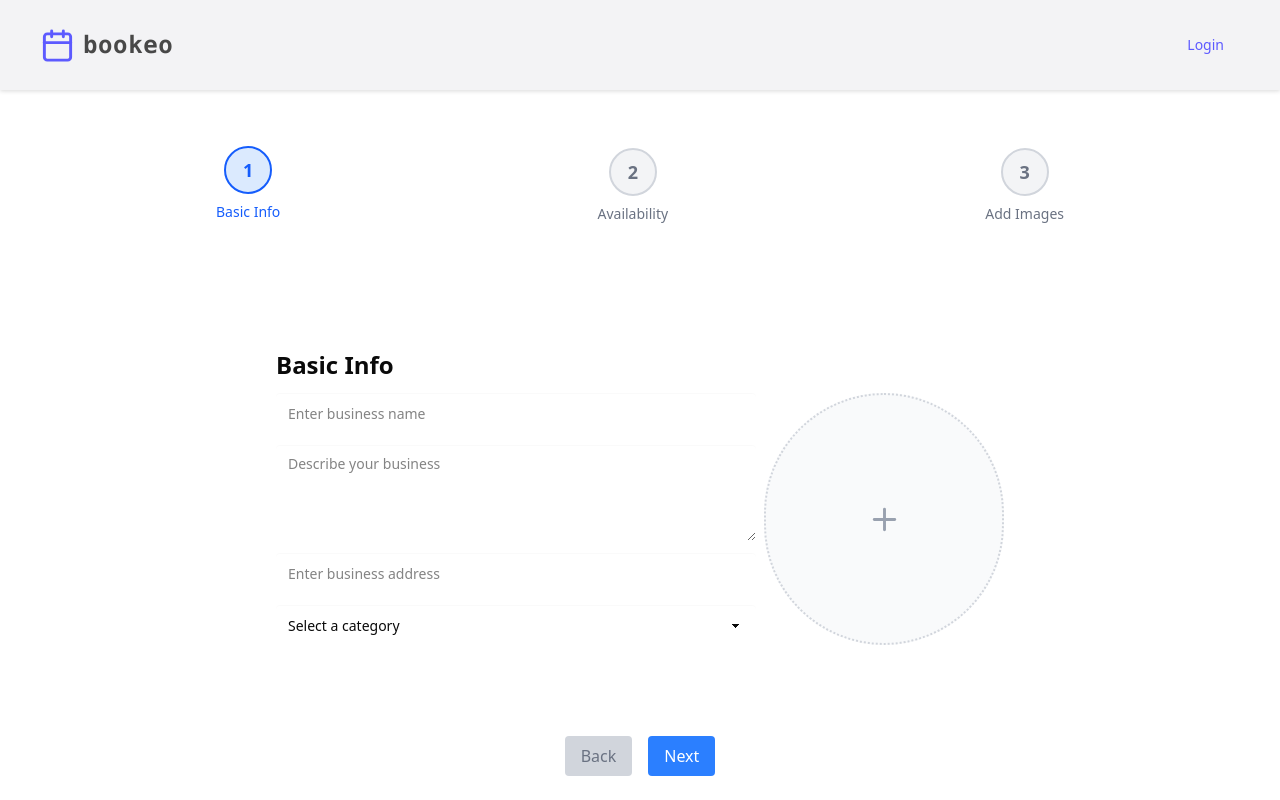
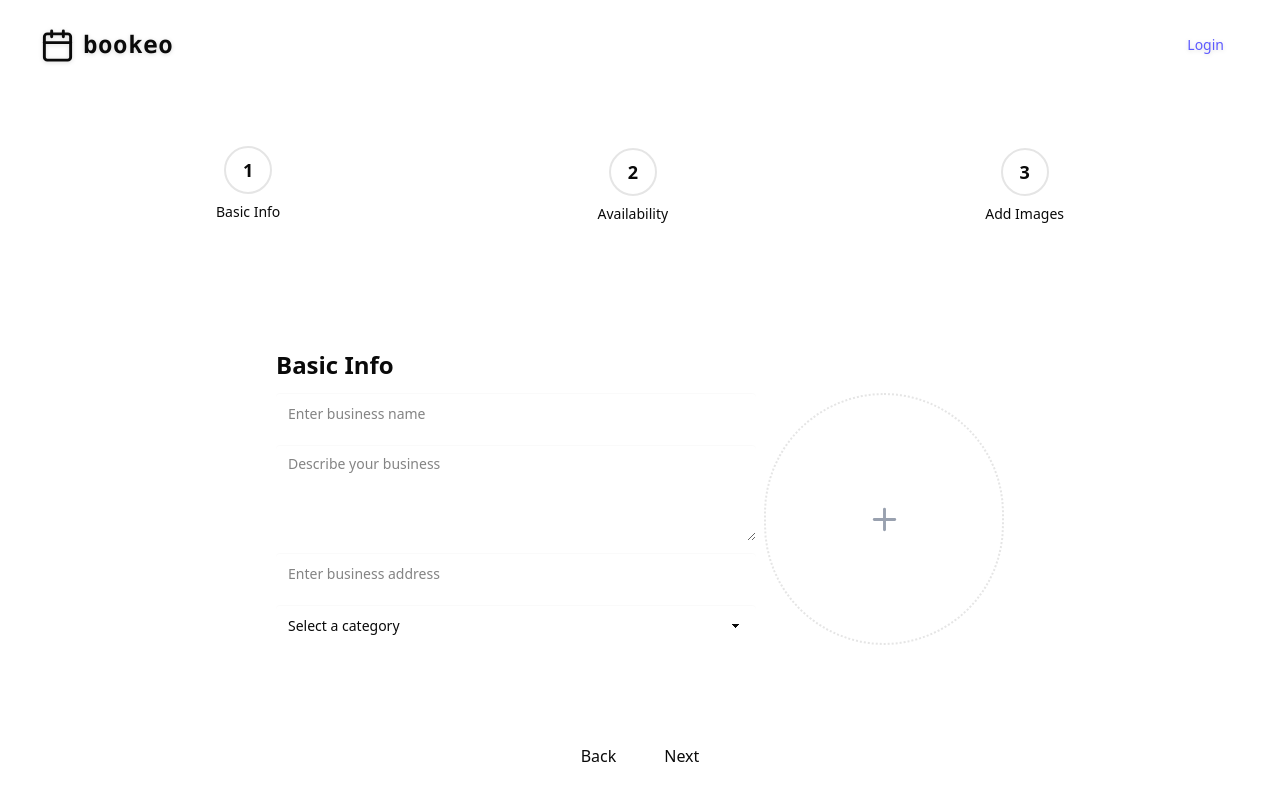
Before and after one commit to MossDog/Bookings, a React (Vite) app in the folder web-client/: page /profile-creation in a window 1280 px wide. Built offline with nearby package versions, Linux system fonts and the light colour scheme; no server answers.

Commit message:
removed all hardcoded colors for theme testing

```diff
--- a/web-client/src/components/HorizontalSteps.tsx
+++ b/web-client/src/components/HorizontalSteps.tsx
@@ -26,44 +26,34 @@ const HorizontalSteps: React.FC<HorizontalStepsProps> = ({ steps, children, vali
   };
 
   return (
-    <div className="flex flex-col justify-between items-center p-6 space-y-6 bg-white w-screen grow">
+    <div className="flex flex-col justify-between items-center p-6 space-y-6 w-screen grow">
     <div className="relative w-full max-w-4xl mx-auto px-6 py-8">
       {/* Steps */}
       <ul className="flex justify-between items-center">
         {steps.map((step, index) => {
-          const isCompleted = index + 1 < currentStep;
+          //const isCompleted = index + 1 < currentStep;
           const isActive = index + 1 === currentStep;
 
           return (
             <li
               key={index}
-              className={`flex flex-col items-center text-center ${
-                isActive ? "text-blue-600" : "text-gray-500"
-              }`}
+              className={`flex flex-col items-center text-center`}
             >
               {/* Step Circle */}
               <div
-                className={`w-12 h-12 flex items-center justify-center rounded-full border-2 font-bold text-lg transition-all duration-300 ${
-                  isCompleted
-                    ? "bg-blue-500 border-blue-500 text-white"
-                    : isActive
-                    ? "bg-blue-100 border-blue-600 text-blue-600"
-                    : "bg-gray-100 border-gray-300 text-gray-500"
-                }`}
+                className={`w-12 h-12 flex items-center justify-center rounded-full border-2 font-bold text-lg transition-all duration-300`}
               >
                 {index + 1}
               </div>
               {/* Step Label */}
               <span
-                className={`mt-2 text-sm font-medium ${
-                  isActive ? "font-bold text-blue-600" : "text-gray-500"
-                }`}
+                className={`mt-2 text-sm font-medium`}
               >
                 {step}
               </span>
               {/* Current Step Indicator */}
               {isActive && (
-                <span className="mt-1 text-xs text-blue-500 font-semibold">
+                <span className="mt-1 text-xs font-semibold">
                 </span>
               )}
             </li>
@@ -78,22 +68,14 @@ const HorizontalSteps: React.FC<HorizontalStepsProps> = ({ steps, children, vali
         <button
           onClick={handleBack}
           disabled={currentStep === 1}
-          className={`px-4 py-2 rounded ${
-            currentStep === 1
-              ? "bg-gray-300 text-gray-500 cursor-not-allowed"
-              : "bg-blue-500 text-white hover:bg-blue-600"
-          }`}
+          className={`px-4 py-2 rounded`}
         >
           Back
         </button>
         <button
           onClick={handleNext}
           disabled={currentStep === totalSteps}
-          className={`px-4 py-2 rounded ${
-            currentStep === totalSteps
-              ? "bg-gray-300 text-gray-500 cursor-not-allowed"
-              : "bg-blue-500 text-white hover:bg-blue-600"
-          }`}
+          className={`px-4 py-2 rounded`}
         >
           Next
         </button>
--- a/web-client/src/components/Navbar.tsx
+++ b/web-client/src/components/Navbar.tsx
@@ -20,11 +20,11 @@ export default function Navbar() {
   return (
 
     <div
-      className='navbar px-10 bg-[#f3f3f5] drop-shadow-sm min-h-[90px]'
+      className='navbar px-10 drop-shadow-sm min-h-[90px]'
     >
       <div className='navbar-start flex gap-2'>
-        <Calendar size={35} className='text-[#5d5aff]' />
-        <h2 className='text-2xl font-mono text-[#484848] tracking-wide font-semibold'>bookeo</h2>
+        <Calendar size={35} />
+        <h2 className='text-2xl font-mono tracking-wide font-semibold'>bookeo</h2>
       </div>
 
       <div className='navbar-end'>
--- a/web-client/src/components/NavbarDialogMenu.tsx
+++ b/web-client/src/components/NavbarDialogMenu.tsx
@@ -32,21 +32,21 @@ export default function NavbarDialogMenu() {
   return (
     <Dialog>
       <DialogTrigger>
-        <div className="bg-white rounded-full p-3 cursor-pointer">
-          <Menu className="text-[#484848]"/>
+        <div className="rounded-full p-3 cursor-pointer">
+          <Menu/>
         </div>
       </DialogTrigger>
       <DialogContent>
         <DialogHeader className="mb-5">
           <DialogTitle>My Account</DialogTitle>
         </DialogHeader>
-        <div className="min-h-[200px] flex flex-col text-[#484848] justify-between">
+        <div className="min-h-[200px] flex flex-col justify-between">
           <div className="flex flex-col gap-2">
-            <button className="w-fit cursor-pointer font-semibold text-[#5d5aff]" onClick={() => navigate(`${user?.id}/profile`)}>Profile</button>
-            <button className="w-fit cursor-pointer font-semibold text-[#5d5aff]" onClick={() => navigate(`/settings`)}>Settings</button>
-            <button className="w-fit cursor-pointer font-semibold text-[#5d5aff]" onClick={handleSignout}>Sign out</button>
+            <button className="w-fit cursor-pointer font-semibold" onClick={() => navigate(`${user?.id}/profile`)}>Profile</button>
+            <button className="w-fit cursor-pointer font-semibold" onClick={() => navigate(`/settings`)}>Settings</button>
+            <button className="w-fit cursor-pointer font-semibold" onClick={handleSignout}>Sign out</button>
           </div>
-          <Button className="w-full bg-[#5d5aff]">Add your business</Button>
+          <Button className="w-full">Add your business</Button>
         </div>
       </DialogContent>
     </Dialog>
--- a/web-client/src/components/image/ImageSlot.tsx
+++ b/web-client/src/components/image/ImageSlot.tsx
@@ -71,7 +71,7 @@ export default function ImageSlot({
     <div
       className={cn(
         'relative group w-full h-full',
-        imageUrl != null ? '' : 'border-2 border-dotted border-gray-300 bg-gray-50 hover:bg-gray-100',
+        imageUrl != null ? '' : 'border-2 border-dotted',
         'flex items-center justify-center',
         rounding
       )}
@@ -111,12 +111,11 @@ function ImagePart ({
       <button
         className={cn(
           'absolute top-2 right-2 p-2 rounded-full',
-          'bg-black/40 hover:bg-black/60',
           'transition-all duration-200 backdrop-blur-sm',
           'cursor-pointer opacity-0 group-hover:opacity-100'
         )}
       >
-        <Edit size={24} className='text-white drop-shadow-md' />
+        <Edit size={24} className='drop-shadow-md' />
       </button>
     </>
   )
--- a/web-client/src/components/widgets/ServicesWidget.tsx
+++ b/web-client/src/components/widgets/ServicesWidget.tsx
@@ -31,21 +31,21 @@ const ServicesWidget: React.FC = () => {
     <div className="p-6 space-y-4">
       <h2 className="text-2xl font-bold text-center">Our Services</h2>
 
-      {isLoading && <p className="text-center text-gray-500">Loading services...</p>}
-      {error && <p className="text-red-500 text-center">{error}</p>}
+      {isLoading && <p className="text-center">Loading services...</p>}
+      {error && <p className="text-center">{error}</p>}
 
       {!isLoading && !error && services.length === 0 && (
-        <p className="text-center text-gray-500">No services available at the moment.</p>
+        <p className="text-center">No services available at the moment.</p>
       )}
 
       {services.map((service) => (
         <div
           key={service.id}
-          className="grid grid-cols-3 gap-4 border rounded-lg p-4 shadow-md bg-white items-center"
+          className="grid grid-cols-3 gap-4 border rounded-lg p-4 shadow-md items-center"
         >
-          <h3 className="text-gray-700 text-xl font-semibold">{service.name}</h3>
-          <p className="text-gray-700">{service.description}</p>
-          <p className="text-blue-600 font-bold text-right">${service.price.toFixed(2)}</p>
+          <h3 className="text-xl font-semibold">{service.name}</h3>
+          <p>{service.description}</p>
+          <p className="font-bold text-right">${service.price.toFixed(2)}</p>
         </div>
       ))}
     </div>
--- a/web-client/src/pages/HomePage.tsx
+++ b/web-client/src/pages/HomePage.tsx
@@ -38,32 +38,32 @@ export default function ExploreBusinesses() {
     <h1 className="text-3xl font-bold mb-6">Explore Businesses</h1>
 
     {loading && <p>Loading...</p>}
-    {error && <p className="text-red-500">{error}</p>}
+    {error && <p>{error}</p>}
 
     <div className="grid grid-cols-1 sm:grid-cols-2 md:grid-cols-3 gap-6">
       {sellers.map((seller) => (
         <Link
           key={seller.user_id}
           to={`/${seller.user_id}/profile`}
-          className="block border rounded-lg p-4 shadow hover:shadow-md transition hover:bg-gray-50"
+          className="block border rounded-lg p-4 shadow hover:shadow-md transition"
         >
           <h2 className="text-xl font-semibold mb-1">
             {seller.name || 'Unnamed Business'}
           </h2>
 
-          <p className="text-sm text-gray-600 mb-2">
+          <p className="text-sm mb-2">
             {seller.description || 'No description provided.'}
           </p>
 
-          <p className="text-sm text-gray-500 mb-1">
+          <p className="text-sm mb-1">
             <span className="font-medium">Category:</span> {seller.category || 'N/A'}
           </p>
 
-          <p className="text-sm text-gray-500 mb-1">
+          <p className="text-sm mb-1">
             <span className="font-medium">Address:</span> {seller.address || 'N/A'}
           </p>
 
-          <p className="text-xs text-gray-400">
+          <p className="text-xs">
             Joined on {new Date(seller.created_at).toLocaleDateString()}
           </p>
         </Link>
--- a/web-client/src/pages/SellerProfilePage.tsx
+++ b/web-client/src/pages/SellerProfilePage.tsx
@@ -90,8 +90,8 @@ export default function EditSellerProfile() {
   return (
     <div style={{ padding: '2rem' }}>
       <h2>Edit Seller Profile Fields</h2>
-      {error && <p style={{ color: 'red' }}>{error}</p>}
-      {success && <p style={{ color: 'green' }}>{success}</p>}
+      {error && <p>{error}</p>}
+      {success && <p>{success}</p>}
 
       {seller ? (
         <div
@@ -125,7 +125,7 @@ export default function EditSellerProfile() {
                 ) : (
                   <button onClick={() => handleEditClick(field)} style={{ marginRight: '0.5rem' }}>Edit</button>
                 )}
-                <button onClick={() => handleDeleteField(field)} style={{ backgroundColor: '#dc3545', color: '#fff' }}>
+                <button onClick={() => handleDeleteField(field)} style={{ backgroundColor: '#dc3545'}}>
                   Delete
                 </button>
               </div>
```
